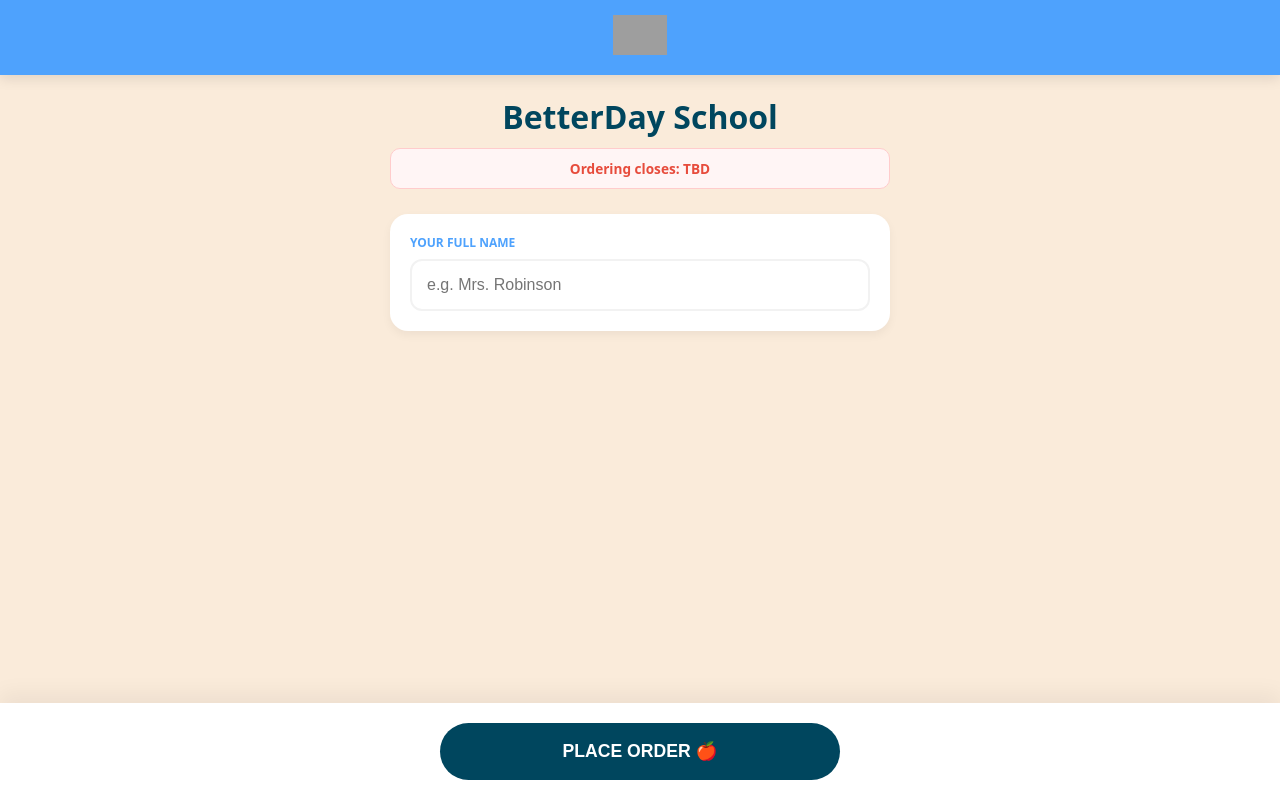
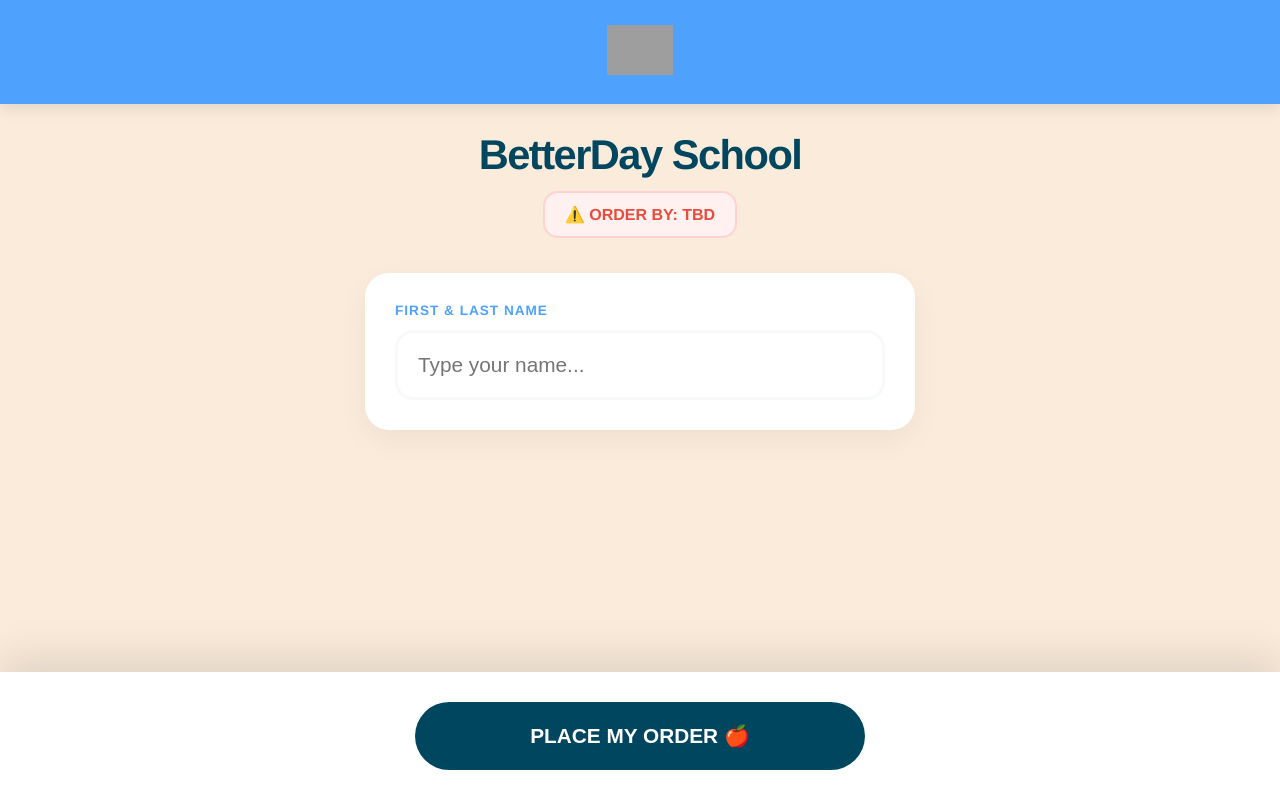
Before and after one commit to conner-kadz/betterday-app, a Flask app: page /order/1 in a window 1280 px wide. Run offline with Flask 3, Linux system fonts and the light colour scheme; data that the repository does not hold is empty; grey boxes are pictures that could not be loaded.

Commit message:
Update orderform.html

```diff
--- a/templates/orderform.html
+++ b/templates/orderform.html
@@ -1,68 +1,87 @@
 <!DOCTYPE html>
 <html>
 <head>
-    <title>BetterDay Teacher Order</title>
+    <title>BetterDay | Teacher Order</title>
     <meta name="viewport" content="width=device-width, initial-scale=1">
     <style>
-        :root { --primary: #4ea2fd; --accent: #faebda; --dark: #00465e; --radius: 18px; }
-        body { background: var(--accent); font-family: system-ui, sans-serif; padding-bottom: 120px; margin: 0; }
-        .app-header { background: var(--primary); padding: 15px; text-align: center; box-shadow: 0 4px 12px rgba(0,0,0,0.1); }
-        .app-main { padding: 20px; max-width: 500px; margin: 0 auto; }
-        .intro { text-align: center; margin-bottom: 25px; }
-        .deadline-alert { background: #fff5f5; color: #e74c3c; padding: 10px; border-radius: 10px; font-weight: 800; font-size: 0.85rem; border: 1px solid #ffcccc; margin-top: 10px; }
+        :root { --primary: #4ea2fd; --accent: #faebda; --dark: #00465e; --radius: 24px; }
+        body { background: var(--accent); font-family: 'Helvetica Neue', Helvetica, Arial, sans-serif; padding-bottom: 140px; margin: 0; color: var(--dark); }
 
-        .name-card { background: white; padding: 20px; border-radius: var(--radius); margin-bottom: 20px; box-shadow: 0 4px 10px rgba(0,0,0,0.05); }
-        .name-card label { display: block; font-weight: 900; font-size: 0.75rem; color: var(--primary); margin-bottom: 8px; }
-        .name-input { width: 100%; padding: 15px; border: 2px solid #f2f2f2; border-radius: 12px; font-size: 1rem; box-sizing: border-box; }
+        /* Branded Header */
+        .header { background: var(--primary); padding: 25px; text-align: center; box-shadow: 0 4px 15px rgba(0,0,0,0.1); }
+        .logo { height: 50px; width: auto; }
 
-        .meal-grid { display: grid; grid-template-columns: 1fr 1fr; gap: 15px; }
+        .container { padding: 30px; max-width: 550px; margin: 0 auto; }
+        .school-header { text-align: center; margin-bottom: 35px; }
+        .school-header h1 { font-size: 2.6rem; font-weight: 900; margin: 0; letter-spacing: -1.5px; line-height: 1; }
+        .deadline-badge { background: #fff1f0; color: #e74c3c; padding: 12px 20px; border-radius: 15px; font-weight: 800; font-size: 1rem; margin-top: 15px; display: inline-block; border: 2px solid #ffd1d1; }
+
+        /* Name Input */
+        .input-group { background: white; padding: 30px; border-radius: var(--radius); margin-bottom: 30px; box-shadow: 0 10px 30px rgba(0,0,0,0.05); }
+        .input-group label { display: block; font-weight: 900; font-size: 0.85rem; color: var(--primary); margin-bottom: 12px; text-transform: uppercase; letter-spacing: 1px; }
+        .name-input { width: 100%; padding: 20px; border: 3px solid #f8f9fa; border-radius: 18px; font-size: 1.3rem; box-sizing: border-box; outline: none; transition: border-color 0.2s; }
+        .name-input:focus { border-color: var(--primary); }
+
+        /* Meal Grid */
+        .meal-grid { display: grid; grid-template-columns: 1fr 1fr; gap: 20px; }
         .meal-card {
             background: white; border-radius: var(--radius); overflow: hidden;
-            box-shadow: 0 4px 10px rgba(0,0,0,0.05); cursor: pointer;
-            border: 3px solid transparent; transition: 0.2s; position: relative;
+            box-shadow: 0 10px 25px rgba(0,0,0,0.07); cursor: pointer;
+            border: 6px solid transparent; transition: all 0.2s ease;
         }
-        .meal-card.selected { border-color: var(--primary); transform: translateY(-5px); }
-        .meal-img { width: 100%; aspect-ratio: 1/1; object-fit: cover; background: #eee; display: block; }
-        .meal-name { padding: 12px; font-weight: 800; font-size: 0.85rem; line-height: 1.2; color: var(--dark); height: 3.2em; overflow: hidden; }
+        .meal-card.selected { border-color: var(--primary); transform: translateY(-8px); box-shadow: 0 15px 35px rgba(78, 162, 253, 0.2); }
 
-        .submit-bar { position: fixed; bottom: 0; left: 0; right: 0; background: white; padding: 20px; box-shadow: 0 -10px 20px rgba(0,0,0,0.05); display: flex; justify-content: center; }
-        .order-btn { width: 100%; max-width: 400px; background: var(--dark); color: white; border: none; padding: 18px; border-radius: 50px; font-weight: 900; font-size: 1.1rem; cursor: pointer; }
+        .photo-container { width: 100%; aspect-ratio: 1/1; background: #eee; position: relative; }
+        .meal-img { width: 100%; height: 100%; object-fit: cover; }
+
+        .meal-name { padding: 20px; font-weight: 800; font-size: 1rem; text-align: center; line-height: 1.2; display: flex; align-items: center; justify-content: center; min-height: 3.5em; }
+
+        /* Submit Bar */
+        .footer { position: fixed; bottom: 0; left: 0; right: 0; background: white; padding: 30px; box-shadow: 0 -15px 40px rgba(0,0,0,0.1); display: flex; justify-content: center; z-index: 1000; }
+        .order-button { width: 100%; max-width: 450px; background: var(--dark); color: white; border: none; padding: 22px; border-radius: 60px; font-weight: 900; font-size: 1.3rem; cursor: pointer; transition: transform 0.1s; }
+        .order-button:active { transform: scale(0.98); }
     </style>
 </head>
 <body>
-    <header class="app-header">
-        <img src="https://www.eatbetterday.ca/cdn/shop/files/Logo_White_300x.png" style="height: 40px;">
+
+    <header class="header">
+        <img src="https://www.eatbetterday.ca/cdn/shop/files/Logo_White_300x.png" class="logo">
     </header>
-    <main class="app-main">
-        <div class="intro">
-            <h1 style="margin:0; font-weight: 900; color: var(--dark);">{{ school_name }}</h1>
-            <div class="deadline-alert">Ordering closes: {{ deadline }}</div>
+
+    <div class="container">
+        <div class="school-header">
+            <h1>{{ school_name }}</h1>
+            <div class="deadline-badge">⚠️ ORDER BY: {{ deadline }}</div>
         </div>
 
         <form action="/submit-order" method="POST" id="orderForm">
             <input type="hidden" name="delivery_date" value="{{ delivery_date }}">
             <input type="hidden" name="school_name" value="{{ school_name }}">
-            <input type="hidden" name="meal_id" id="meal_id" required>
+            <input type="hidden" name="meal_id" id="meal_id">
 
-            <div class="name-card">
-                <label>YOUR FULL NAME</label>
-                <input type="text" name="teacher_name" required placeholder="e.g. Mrs. Robinson" class="name-input">
+            <div class="input-group">
+                <label>First & Last Name</label>
+                <input type="text" name="teacher_name" required placeholder="Type your name..." class="name-input">
             </div>
 
             <div class="meal-grid">
                 {% for item in menu %}
                 <div class="meal-card" onclick="selectMeal(this, '{{ item.id }}')">
-                    <img src="https://www.eatbetterday.ca/cdn/shop/files/{{ item.id }}.jpg" class="meal-img" onerror="this.src='https://via.placeholder.com/300?text=BetterDay'">
+                    <div class="photo-container">
+                        <img src="https://www.eatbetterday.ca/cdn/shop/files/{{ item.id }}.png"
+                             class="meal-img"
+                             onerror="this.onerror=null; this.src='https://www.eatbetterday.ca/cdn/shop/files/{{ item.id }}.jpg';">
+                    </div>
                     <div class="meal-name">{{ item.name }}</div>
                 </div>
                 {% endfor %}
             </div>
 
-            <div class="submit-bar">
-                <button type="submit" class="order-btn">PLACE ORDER 🍎</button>
+            <div class="footer">
+                <button type="submit" class="order-button">PLACE MY ORDER 🍎</button>
             </div>
         </form>
-    </main>
+    </div>
 
     <script>
         function selectMeal(card, id) {
@@ -73,7 +92,7 @@
 
         document.getElementById('orderForm').onsubmit = function() {
             if (!document.getElementById('meal_id').value) {
-                alert("Please select a meal before ordering!");
+                alert("Please select a meal first!");
                 return false;
             }
             return true;
```
